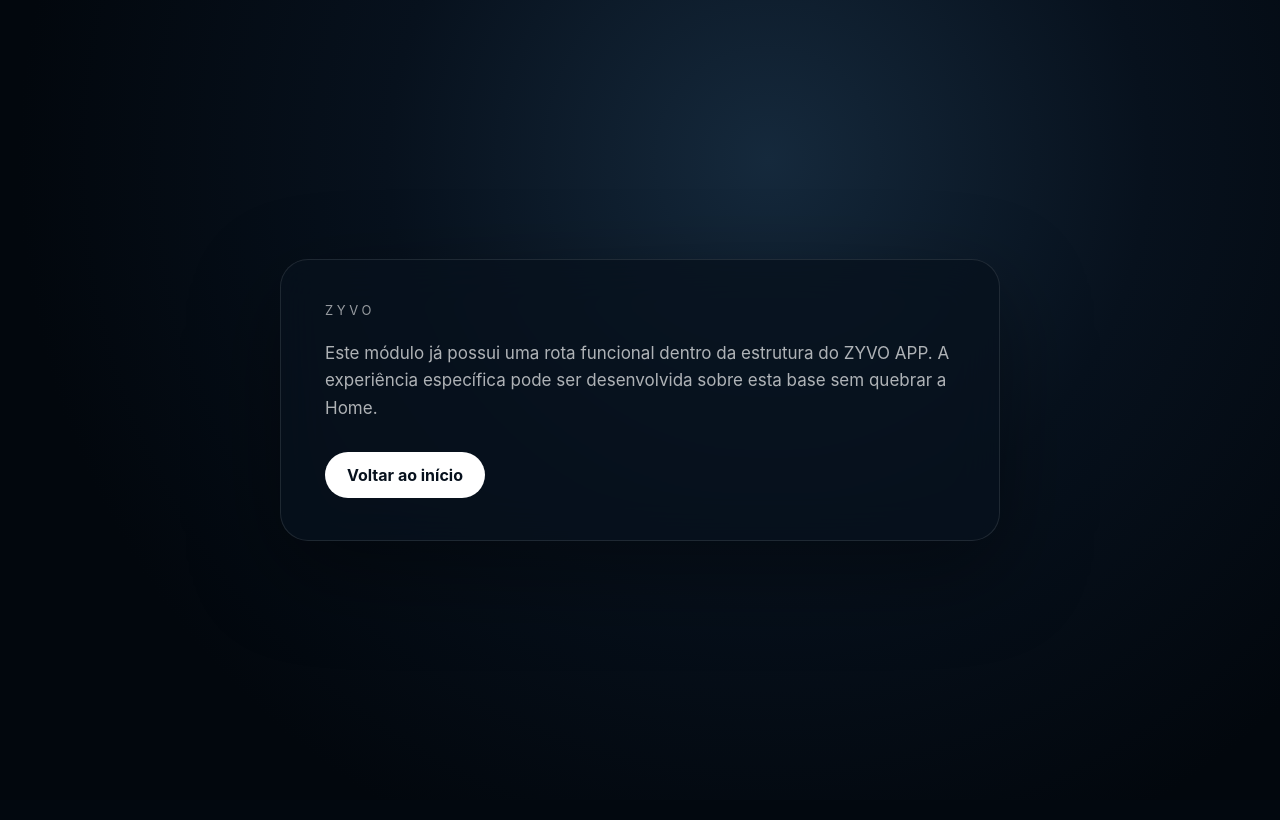
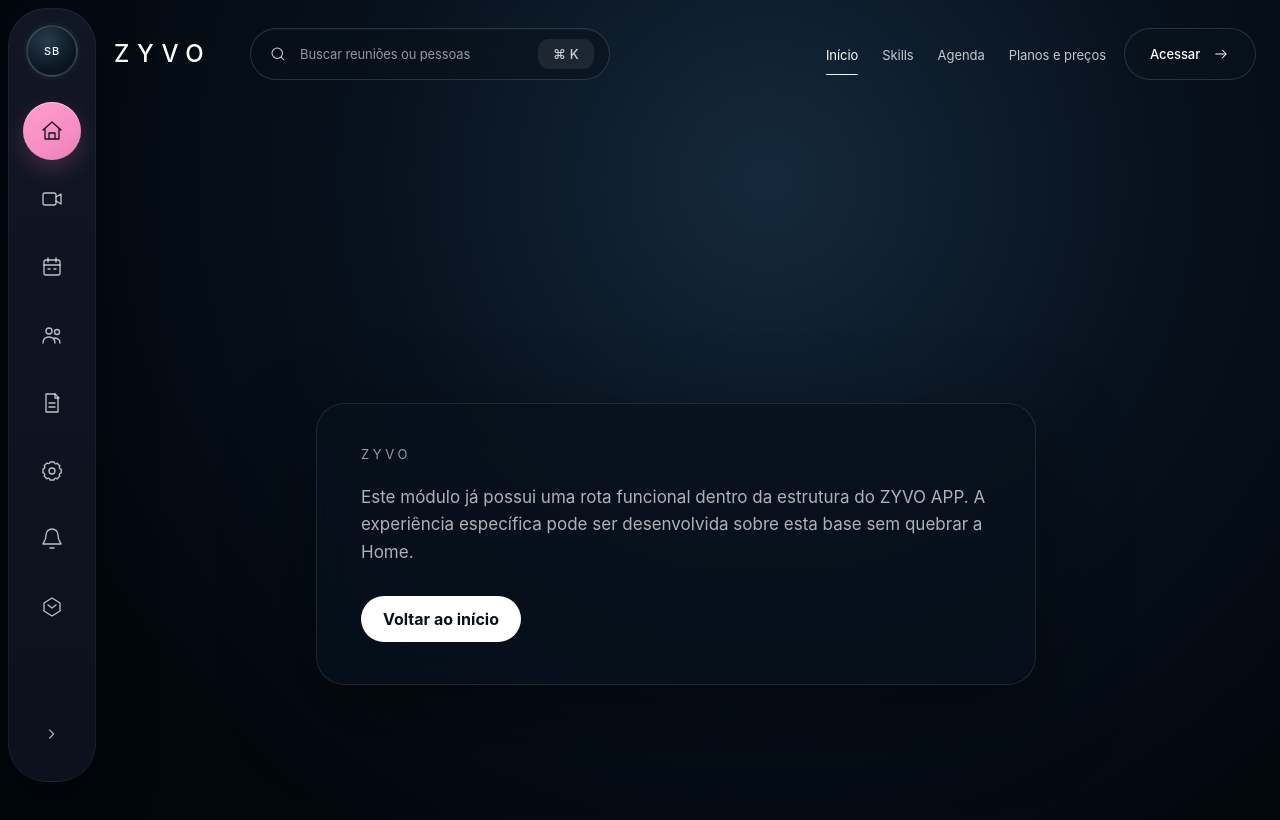
Before and after one commit to nexenagencia-prog/ZYVO-APP, a Next.js app: page / in a window 1280 px wide. Shown: the top 820 px of the page. Built offline with nearby package versions, Linux system fonts and the light colour scheme.

Commit message:
refactor: keep home navigation across feature pages

```diff
--- a/src/app/[...slug]/page.tsx
+++ b/src/app/[...slug]/page.tsx
@@ -1,4 +1,6 @@
 import Link from 'next/link';
+import Sidebar from '@/components/Sidebar';
+import Topbar from '@/components/Topbar';
 
 const labels: Record<string,string> = {
   'configuracoes':'Configurações','skills':'Skills','agenda':'Agenda','planos':'Planos e Preços','login':'Acessar','reuniao-instantanea':'Criar reunião','reunioes':'Reuniões','minhas-anotacoes':'Minhas anotações','criar-slides':'Criar slides','gravacoes':'Gravações recentes','contatos':'Contatos','notificacoes':'Notificações'
@@ -8,12 +10,16 @@ export default async function FeaturePage({ params }:{ params:Promise<{slug:stri
   const {slug}=await params;
   const key=slug.join('/');
   const title=labels[key] ?? slug.map(s=>s.replaceAll('-',' ')).join(' / ');
-  return <main style={{minHeight:'100dvh',display:'grid',placeItems:'center',background:'radial-gradient(circle at 60% 20%,#15293c 0,#07111d 38%,#02070d 75%)',color:'#fff',fontFamily:'-apple-system,BlinkMacSystemFont,"Segoe UI",sans-serif',padding:32}}>
+  return <main style={{minHeight:'100dvh',background:'radial-gradient(circle at 60% 20%,#15293c 0,#07111d 38%,#02070d 75%)',color:'#fff',fontFamily:'-apple-system,BlinkMacSystemFont,"Segoe UI",sans-serif'}}>
+    <Sidebar />
+    <Topbar />
+    <div style={{minHeight:'100dvh',display:'grid',placeItems:'center',padding:'112px 32px 32px 104px'}}>
       <section style={{width:'min(720px,92vw)',padding:'42px 44px',border:'1px solid rgba(255,255,255,.1)',borderRadius:28,background:'rgba(7,17,29,.78)',boxShadow:'0 30px 90px rgba(0,0,0,.4)',backdropFilter:'blur(22px)'}}>
         <div style={{fontSize:13,letterSpacing:'.28em',opacity:.58,marginBottom:22}}>ZYVO</div>
         <h1 style={{fontSize:'clamp(34px,5vw,62px)',fontWeight:420,letterSpacing:'-.04em',margin:'0 0 16px',textTransform:'capitalize'}}>{title}</h1>
         <p style={{fontSize:17,lineHeight:1.6,opacity:.68,margin:'0 0 30px'}}>Este módulo já possui uma rota funcional dentro da estrutura do ZYVO APP. A experiência específica pode ser desenvolvida sobre esta base sem quebrar a Home.</p>
         <Link href="/" style={{display:'inline-flex',alignItems:'center',justifyContent:'center',padding:'13px 22px',borderRadius:999,background:'#fff',color:'#07111d',fontWeight:650}}>Voltar ao início</Link>
       </section>
+    </div>
   </main>;
 }
```
Lines whose indentation alone changed are shown as unchanged.
